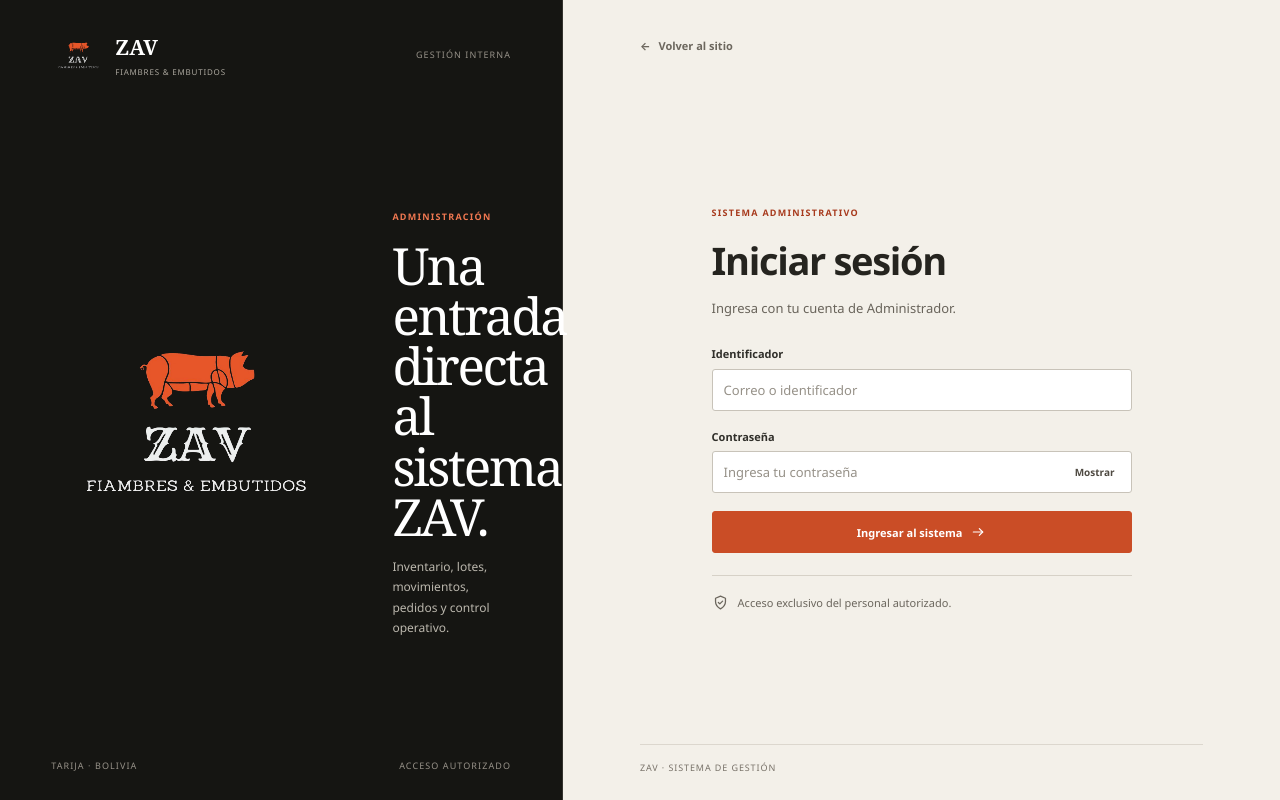
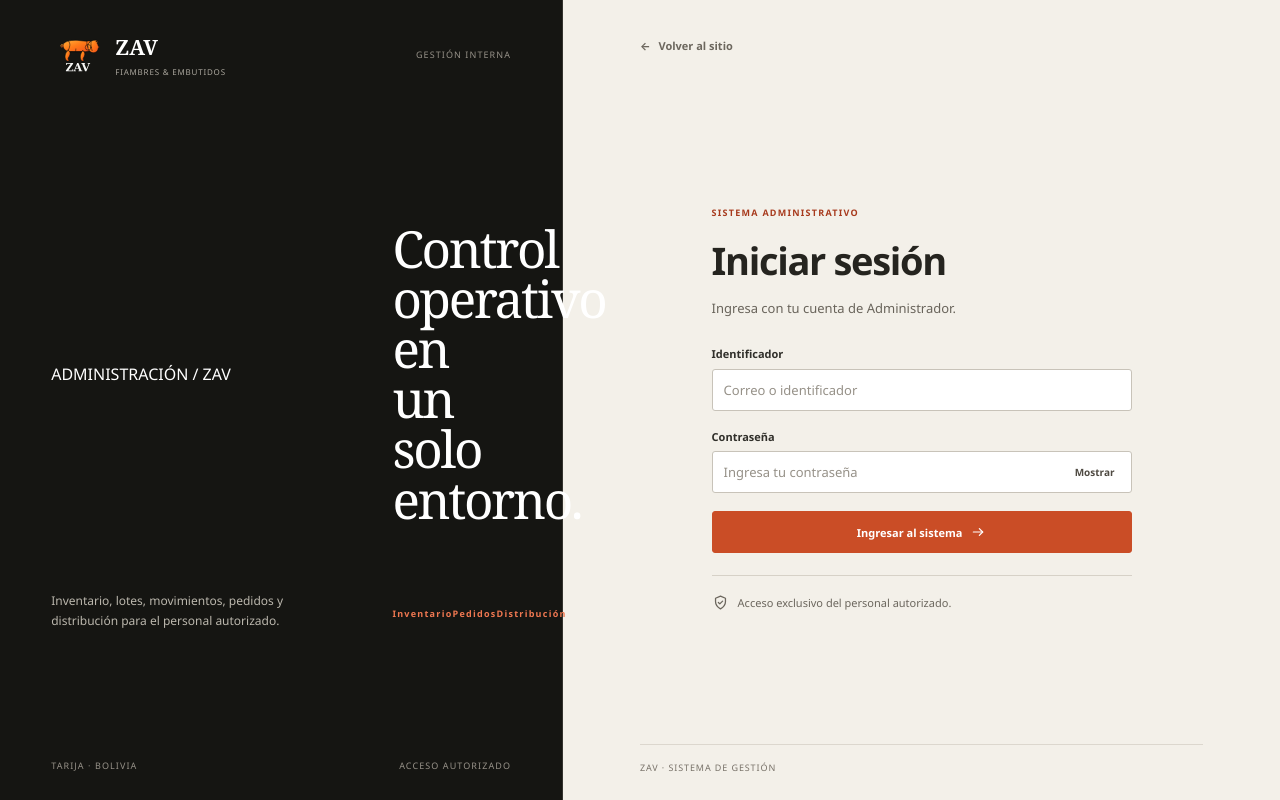
Before and after one commit to RubenMealla/zav-sistema, a Next.js app in the folder apps/web/: page /acceso in a window 1280 px wide. Built offline with nearby package versions, Linux system fonts and the light colour scheme.

Commit message:
fix(web): separar distribucion y usar marca transparente

```diff
--- a/apps/web/app/acceso/page.tsx
+++ b/apps/web/app/acceso/page.tsx
@@ -27,11 +27,11 @@ export default async function Acceso({ searchParams }: { searchParams: Promise<{
         </div>
 
         <div className="acceso-identidad-centro">
-          <Marca grande />
-          <div>
-            <span>ADMINISTRACIÓN</span>
-            <h2>Una entrada directa al sistema ZAV.</h2>
-            <p>Inventario, lotes, movimientos, pedidos y control operativo.</p>
+          <span className="acceso-identidad-indice">ADMINISTRACIÓN / ZAV</span>
+          <h2>Control operativo en un solo entorno.</h2>
+          <p>Inventario, lotes, movimientos, pedidos y distribución para el personal autorizado.</p>
+          <div className="acceso-identidad-modulos" aria-label="Áreas del sistema">
+            <span>Inventario</span><span>Pedidos</span><span>Distribución</span>
           </div>
         </div>
 
--- a/apps/web/app/componentes/marca.tsx
+++ b/apps/web/app/componentes/marca.tsx
@@ -1,51 +1,11 @@
+import Image from 'next/image';
 import styles from './marca.module.css';
 
-export function Marca({
-  grande = false,
-  compacta = false,
-}: {
-  etiqueta?: boolean;
-  grande?: boolean;
-  compacta?: boolean;
-}) {
-  const clases = [
-    styles.marca,
-    grande ? styles.grande : '',
-    compacta ? styles.compacta : '',
-  ].filter(Boolean).join(' ');
-
+export function Marca({ grande = false, compacta = false }: { etiqueta?: boolean; grande?: boolean; compacta?: boolean }) {
+  const clases = [styles.marca, grande ? styles.grande : '', compacta ? styles.compacta : ''].filter(Boolean).join(' ');
   return (
-    <span className={clases} role="img" aria-label="ZAV · Fiambres y embutidos">
-      <svg viewBox="0 0 1080 1080" aria-hidden="true" focusable="false">
-        <defs>
-          <filter id="zav-luminancia" x="-5%" y="-5%" width="110%" height="110%" colorInterpolationFilters="sRGB">
-            <feColorMatrix type="luminanceToAlpha" />
-            <feComponentTransfer>
-              <feFuncA type="linear" slope="3" intercept="-0.28" />
-            </feComponentTransfer>
-          </filter>
-          <mask id="zav-contenido" maskUnits="userSpaceOnUse" x="0" y="0" width="1080" height="1080" style={{ maskType: 'alpha' }}>
-            <image
-              href="/marca/logo-zav.jpg"
-              x="0"
-              y="0"
-              width="1080"
-              height="1080"
-              preserveAspectRatio="xMidYMid meet"
-              filter="url(#zav-luminancia)"
-            />
-          </mask>
-        </defs>
-        <image
-          href="/marca/logo-zav.jpg"
-          x="0"
-          y="0"
-          width="1080"
-          height="1080"
-          preserveAspectRatio="xMidYMid meet"
-          mask="url(#zav-contenido)"
-        />
-      </svg>
+    <span className={clases}>
+      <Image src="/marca/zav-transparente.svg" alt="ZAV · Fiambres y embutidos" width={1024} height={1024} priority={grande} sizes={grande ? '(max-width: 900px) 280px, 340px' : compacta ? '54px' : '96px'} />
     </span>
   );
 }
--- a/apps/web/app/panel/marco-panel.tsx
+++ b/apps/web/app/panel/marco-panel.tsx
@@ -4,8 +4,8 @@ import { cerrarSesion } from '../acciones';
 import { Icono } from '../componentes/icono';
 import { Marca } from '../componentes/marca';
 
-export type Vista = 'resumen' | 'productos' | 'lotes' | 'condiciones' | 'movimientos' | 'pedidos';
-type VistaConfig = { titulo: string; descripcion: string; icono: 'inicio' | 'producto' | 'lote' | 'condicion' | 'movimiento' };
+export type Vista = 'resumen' | 'productos' | 'lotes' | 'condiciones' | 'movimientos' | 'pedidos' | 'distribucion';
+type VistaConfig = { titulo: string; descripcion: string; icono: 'inicio' | 'producto' | 'lote' | 'condicion' | 'movimiento' | 'ubicacion' };
 export const vistas: Record<Vista, VistaConfig> = {
   resumen: { titulo: 'Resumen', descripcion: 'Inventario, condición y configuración operativa.', icono: 'inicio' },
   productos: { titulo: 'Productos', descripcion: 'Presentaciones comerciales registradas.', icono: 'producto' },
@@ -13,6 +13,7 @@ export const vistas: Record<Vista, VistaConfig> = {
   condiciones: { titulo: 'Condiciones', descripcion: 'Liberación, bloqueo y auditoría.', icono: 'condicion' },
   movimientos: { titulo: 'Movimientos', descripcion: 'Traslados e historial de inventario.', icono: 'movimiento' },
   pedidos: { titulo: 'Pedidos', descripcion: 'Auditoría de pedidos y responsables.', icono: 'movimiento' },
+  distribucion: { titulo: 'Distribución', descripcion: 'Ubicación de salida usada para organizar los repartos.', icono: 'ubicacion' },
 };
 
 export function MarcoPanel({ vista, perfil, children }: {
--- a/apps/web/app/panel/page.tsx
+++ b/apps/web/app/panel/page.tsx
@@ -192,7 +192,7 @@ export default async function Panel({
               token,
             )
           : Promise.resolve(undefined),
-        vista === 'resumen'
+        vista === 'distribucion'
           ? consultar<VentaDespacho>('/api/v1/ubicaciones/venta-despacho', token)
           : Promise.resolve(undefined),
       ]);
@@ -244,7 +244,7 @@ export default async function Panel({
         {parametros.mensaje && <Notificacion key={`${parametros.mensaje ?? parametros.error}-${randomUUID()}`} tipo="exito" mensaje={mensajesOk[parametros.mensaje] ?? 'Operación registrada correctamente.'} />}
         {parametros.error && <Notificacion key={`${parametros.mensaje ?? parametros.error}-${randomUUID()}`} tipo="error" mensaje={mensajes[parametros.error] ?? 'No se pudo completar la operación.'} />}
 
-        <div className="vista-contenido">
+        <div className={`vista-contenido vista-${vista}`}>
           {vista === 'resumen' && (
             <>
               <section className="bienvenida">
@@ -283,6 +283,7 @@ export default async function Panel({
                     <Link href="/panel?vista=condiciones" className="acceso-rapido"><span><Icono nombre="condicion" /></span><div><strong>Condiciones</strong><p>Libera, bloquea y audita.</p></div><b>→</b></Link>
                     <Link href="/panel?vista=movimientos" className="acceso-rapido"><span><Icono nombre="movimiento" /></span><div><strong>Movimientos</strong><p>Registra traslados y consulta historial.</p></div><b>→</b></Link>
                     <Link href="/panel?vista=pedidos" className="acceso-rapido"><span><Icono nombre="historial" /></span><div><strong>Pedidos</strong><p>Revisa operaciones y vendedor responsable.</p></div><b>→</b></Link>
+                    <Link href="/panel?vista=distribucion" className="acceso-rapido"><span><Icono nombre="ubicacion" /></span><div><strong>Distribución</strong><p>Configura el punto de salida para reparto.</p></div><b>→</b></Link>
                   </div>
                 </section>
 
@@ -297,34 +298,28 @@ export default async function Panel({
                 </section>
               </div>
 
-              <section className="card card-modulo">
+            </>
+          )}
+
+
+          {vista === 'distribucion' && (
+            <section className="card card-modulo card-distribucion">
               <div className="card-cabecera">
                 <div>
-                    <span className="eyebrow">DISTRIBUCIÓN / ORIGEN</span>
-                    <h2>Punto de Venta y Despacho</h2>
-                    <p>
-                      Este punto se usa como origen cuando el Vendedor solicita una secuencia
-                      geográfica de reparto.
-                    </p>
+                  <span className="eyebrow">CONFIGURACIÓN DE REPARTO</span>
+                  <h2>Ubicación de salida</h2>
+                  <p>Marca en el mapa el punto habitual desde donde inicia la distribución. El sistema guarda el marcador y lo muestra nuevamente en cada ingreso.</p>
                 </div>
               </div>
-
               {ventaDespacho?.estado !== 200 || !ventaDespacho.datos ? (
-                  <div className="estado-vacio estado-error">
-                    <Icono nombre="alerta" />
-                    <p>No se pudo consultar la ubicación de Venta y Despacho.</p>
-                  </div>
+                <div className="estado-vacio estado-error"><Icono nombre="alerta" /><p>No se pudo consultar la ubicación de salida para reparto.</p></div>
               ) : (
-                  <form action={configurarGeorreferenciaDespacho} className="formulario">
+                <form action={configurarGeorreferenciaDespacho} className="formulario formulario-mapa">
                   <input type="hidden" name="ubicacionId" value={ventaDespacho.datos.id} />
-                    <MapaUbicacion
-                      latitud={ventaDespacho.datos.ubicacion?.latitud ?? null}
-                      longitud={ventaDespacho.datos.ubicacion?.longitud ?? null}
-                    />
+                  <MapaUbicacion latitud={ventaDespacho.datos.ubicacion?.latitud ?? null} longitud={ventaDespacho.datos.ubicacion?.longitud ?? null} />
                 </form>
               )}
             </section>
-            </>
           )}
 
           {vista === 'productos' && (
```
Also changed, not shown: apps/web/public/marca/logo-zav.jpg (deleted), apps/web/public/marca/zav-transparente.svg (added). Lines whose indentation alone changed are shown as unchanged.
